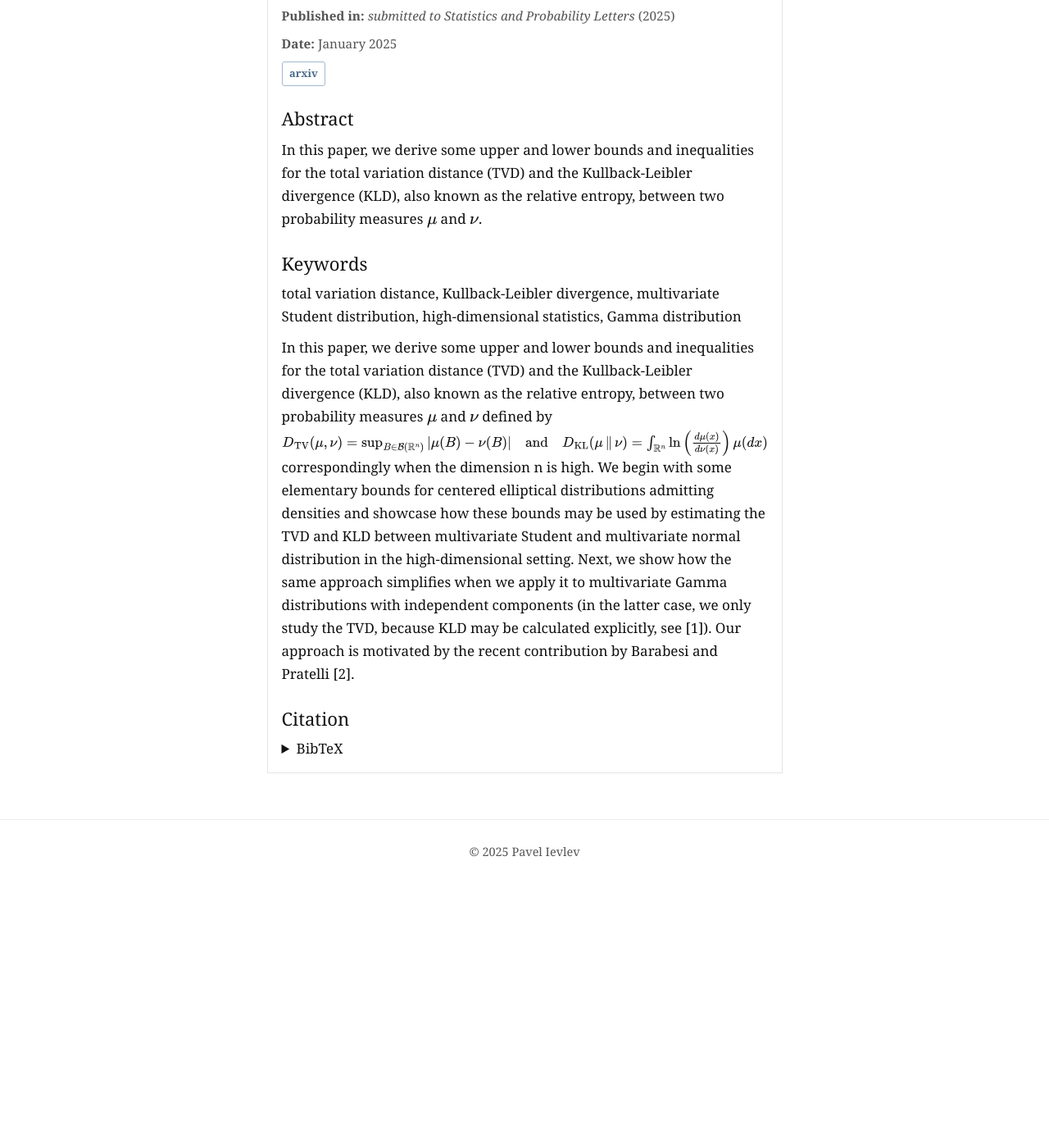
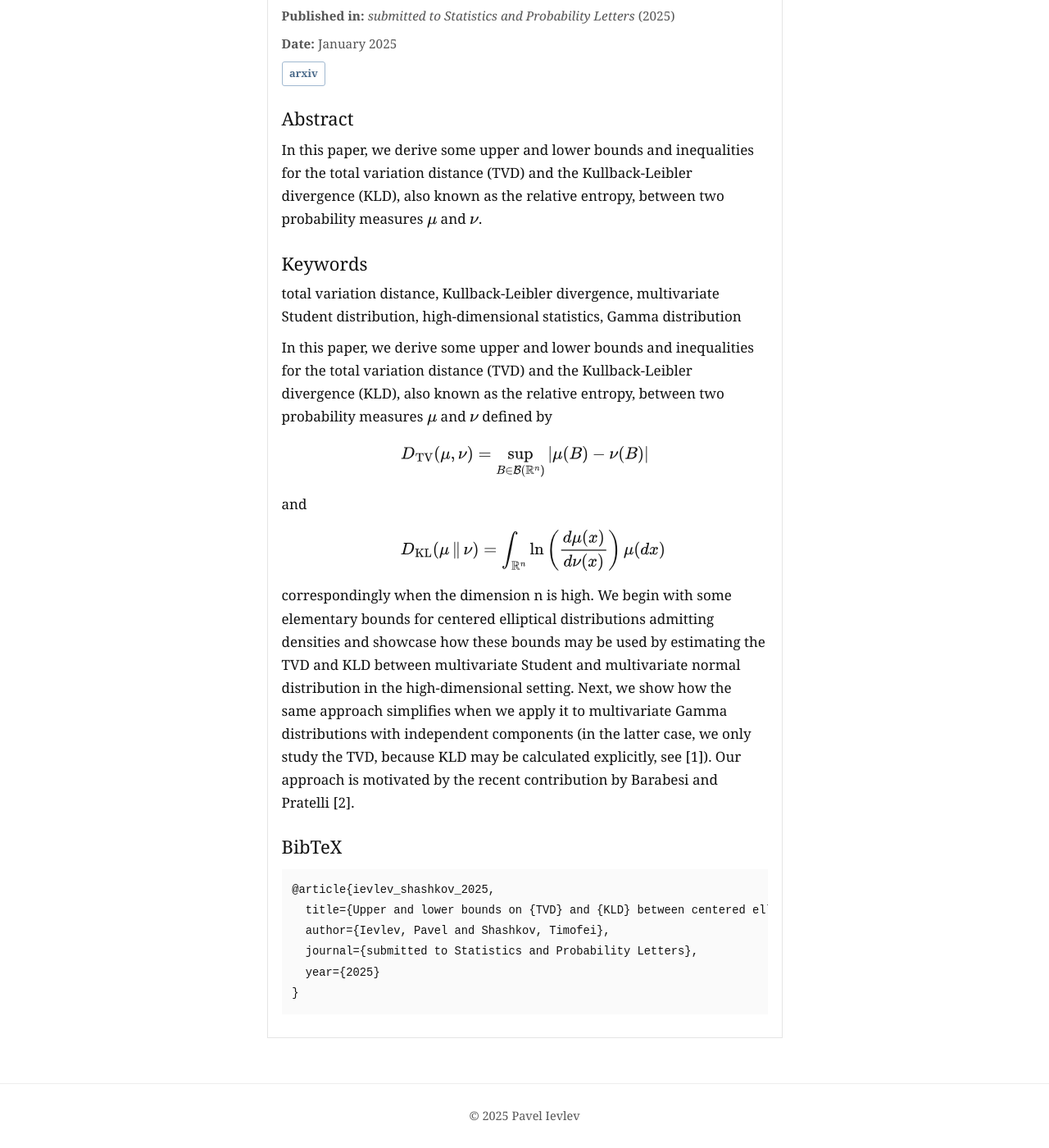
Before and after one commit to ievlevpn/ievlevpn.github.io, a Jekyll site: the page built from vault/_publications/2025-tvd-and-kld.md, in a window 1280 px wide and 1400 px high, scrolled down 337 px. Shown: the whole window at 82% size. Built offline with Jekyll 4.4.1, drawn with Linux system fonts in a browser that asks for light colours; some web fonts are replaced; before the commit the page ends 1415 px from its top, so only the background shows below that.

Commit message:
Add two new publications and fix BibTeX display
- Add "Extremes of Brownian decision trees" (arXiv:2512.05248)
- Add "Extremes of uncorrelated gamma-reflected Brownian motions" (SAJ)
- Make BibTeX section always visible (fix iOS Safari emoji issue)

🤖 Generated with [Claude Code](https://claude.com/claude-code)

Co-Authored-By: Claude Opus 4.5 <noreply@anthropic.com>

```diff
--- a/_layouts/publication.html
+++ b/_layouts/publication.html
@@ -63,11 +63,8 @@ layout: default
 
   {% if page.bibtex %}
   <section>
-    <h2>Citation</h2>
-    <details>
-      <summary>BibTeX</summary>
-      <pre><code>{{ page.bibtex }}</code></pre>
-    </details>
+    <h2>BibTeX</h2>
+    <pre><code>{{ page.bibtex }}</code></pre>
   </section>
   {% endif %}
 </article>
--- a/vault/_publications/2025-tvd-and-kld.md
+++ b/vault/_publications/2025-tvd-and-kld.md
@@ -27,5 +27,12 @@ bibtex: |-
     year={2025}
   }
 ---
-In this paper, we derive some upper and lower bounds and inequalities for the total variation distance (TVD) and the Kullback-Leibler divergence (KLD), also known as the relative entropy, between two probability measures $\mu$ and $\nu$ defined by $$D_{\mathrm{TV}} ( \mu, \nu ) = \sup_{B \in \mathcal{B} (\mathbb{R}^n)} \left| \mu(B) - \nu(B) \right| \quad \text{and} \quad D_{\mathrm{KL}} ( \mu \, \| \, \nu ) = \int_{\mathbb{R}^n} \ln \left( \frac{d\mu(x)}{d\nu(x)} \right) \, \mu(dx)$$
+In this paper, we derive some upper and lower bounds and inequalities for the total variation distance (TVD) and the Kullback-Leibler divergence (KLD), also known as the relative entropy, between two probability measures $\mu$ and $\nu$ defined by
+
+$$D_{\mathrm{TV}} ( \mu, \nu ) = \sup_{B \in \mathcal{B} (\mathbb{R}^n)} \left| \mu(B) - \nu(B) \right|$$
+
+and
+
+$$\quad D_{\mathrm{KL}} ( \mu \, \| \, \nu ) = \int_{\mathbb{R}^n} \ln \left( \frac{d\mu(x)}{d\nu(x)} \right) \, \mu(dx)$$
+
 correspondingly when the dimension n is high. We begin with some elementary bounds for centered elliptical distributions admitting densities and showcase how these bounds may be used by estimating the TVD and KLD between multivariate Student and multivariate normal distribution in the high-dimensional setting. Next, we show how the same approach simplifies when we apply it to multivariate Gamma distributions with independent components (in the latter case, we only study the TVD, because KLD may be calculated explicitly, see [1]). Our approach is motivated by the recent contribution by Barabesi and Pratelli [2].
```
Also changed, not shown: vault/_publications/2025-brownian-decision-trees.md (+2 -2 lines), vault/_publications/2025-gamma-reflected-bm.md (added, +48 -0 lines).
